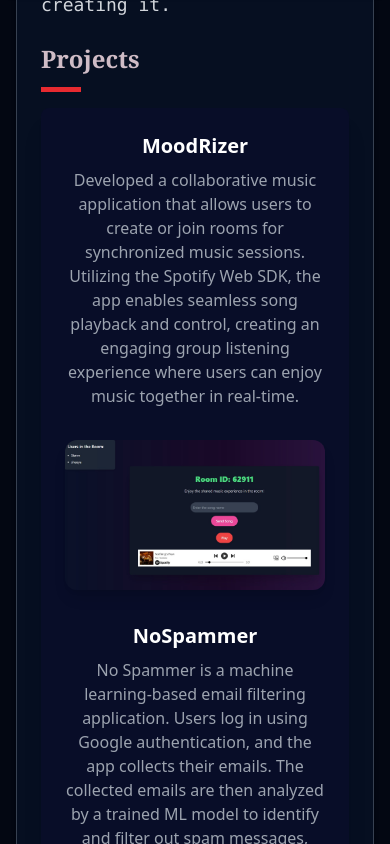
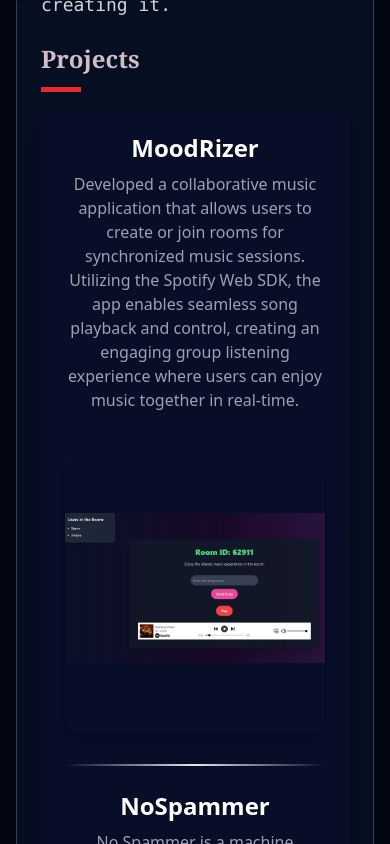
Before and after one commit to amandeepta/my-portfolio, a React (Vite) app: page / in a window 390 px wide. Shown: the part 860-1704 px from the top of the page. Built offline with nearby package versions, Linux system fonts and the light colour scheme.

Commit message:
Added a lil bit of line between projects

```diff
--- a/src/components/Projects.jsx
+++ b/src/components/Projects.jsx
@@ -5,26 +5,32 @@
     return (
         <div className='m-4 p-6 bg-[#080d28] w-full max-w-screen-lg mx-auto rounded-lg shadow-xl'>
             {Data.map((item, index) => (
+                <div key={index}>
                     <Link
                         to={item.gitLink}
-                    key={index}
                         className="mb-8 cursor-pointer group relative flex flex-col md:flex-row items-center gap-8"
                     >
                         {/* Project Details */}
                         <div className="flex-1 text-center md:text-left">
-                        <h1 className='text-xl md:text-2xl font-bold text-white'>{item.name}</h1>
+                            <h1 className='text-2xl md:text-2xl font-bold text-white'>{item.name}</h1>
                             <p className='text-gray-400 text-md md:text-md mt-2'>{item.discription}</p>
                         </div>
 
                         {/* Project Image */}
-                    <div className="rounded-xl shadow-lg w-full h-full sm:w-80 md:w-96">
+                        <div className="rounded-xl shadow-lg w-full sm:w-80 md:w-96 h-72">
                             <img
                                 src={item.image}
                                 alt={item.name}
-                            className='rounded-xl w-full h-full sm:h-60 md:h-64 object-contain transition-transform duration-300'
+                                className='rounded-xl w-full h-72 object-contain transition-transform duration-300'
                             />
                         </div>
                     </Link>
+
+                    {/* Faded Black Line */}
+                    {index !== Data.length - 1 && (
+                        <div className="w-full h-[2px] bg-gradient-to-r from-transparent via-gray-200 to-transparent my-6"></div>
+                    )}
+                </div>
             ))}
         </div>
     );
```
Lines whose indentation alone changed are shown as unchanged.
